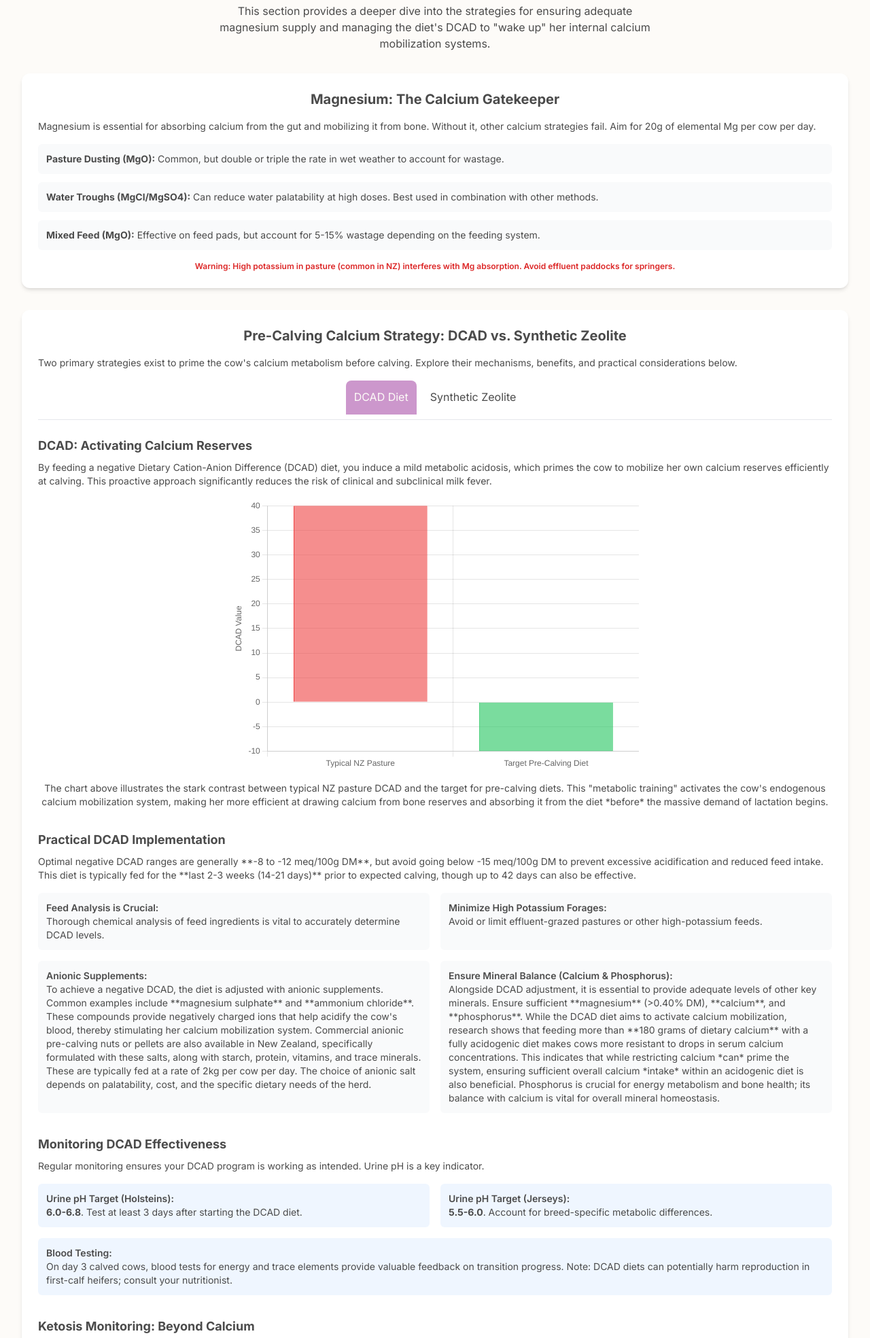
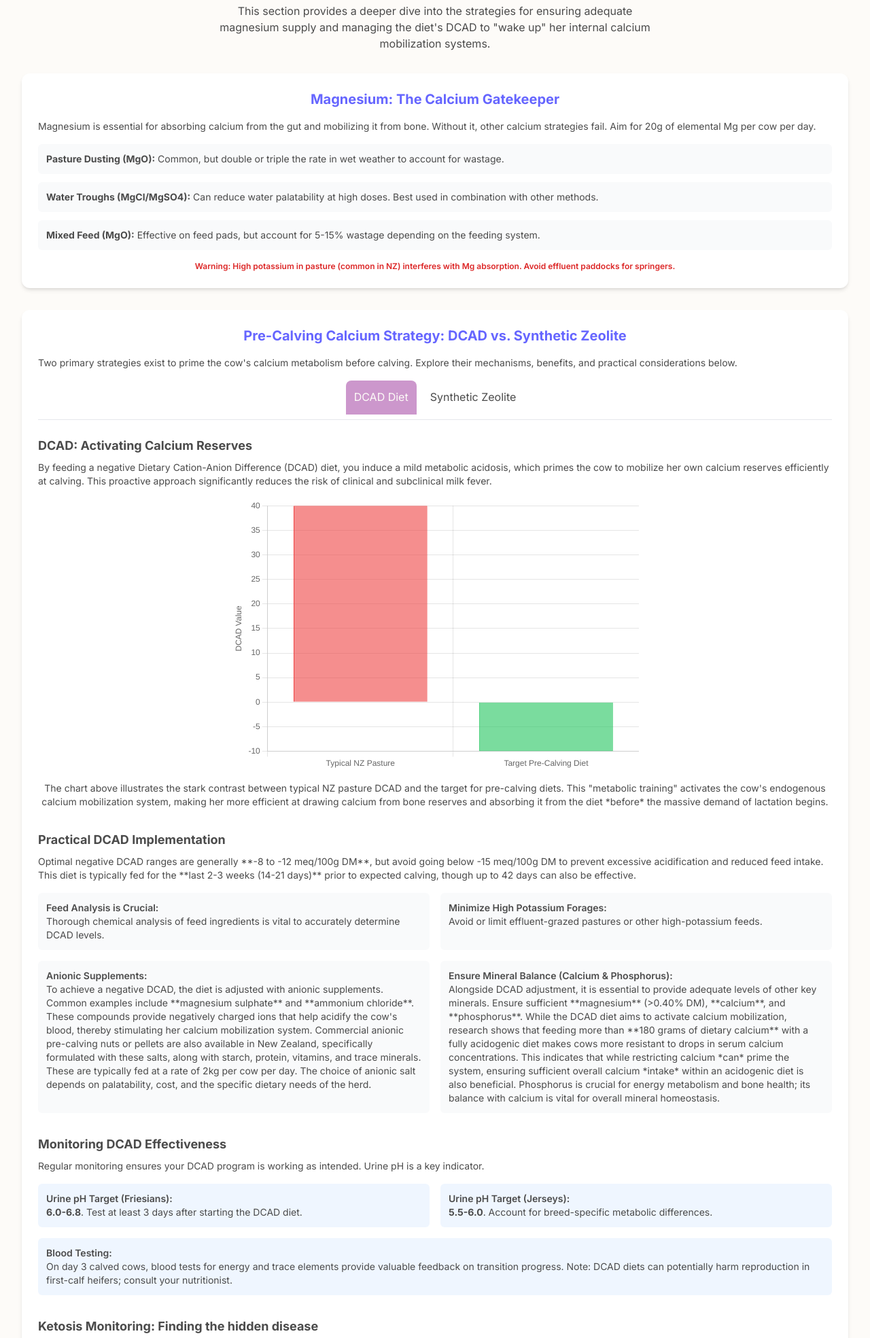
Before and after one commit to crchasedvm/TheVital90, a plain HTML site: page index.html in a window 1280 px wide. Shown: the part 2020-3989 px from the top of the page at 68% size. Drawn offline with nearby package versions, Linux system fonts and the light colour scheme.

Commit message:
Update index.html

```diff
--- a/index.html
+++ b/index.html
@@ -247,7 +247,7 @@
 
                 <div class="flex flex-col gap-8">
                     <div class="bg-white p-6 rounded-xl shadow-md">
-                        <h4 class="font-bold text-xl text-center mb-4">Magnesium: The Calcium Gatekeeper</h4>
+                        <h4 class="font-bold text-xl text-center mb-4 text-[#6666FF]">Magnesium: The Calcium Gatekeeper</h4>
                         <p class="mb-4 text-sm">Magnesium is essential for absorbing calcium from the gut and mobilizing it from bone. Without it, other calcium strategies fail. Aim for 20g of elemental Mg per cow per day.</p>
                         <div class="space-y-3 text-sm">
                             <div class="p-3 bg-gray-50 rounded-md"><strong>Pasture Dusting (MgO):</strong> Common, but double or triple the rate in wet weather to account for wastage.</div>
@@ -258,7 +258,7 @@
                     </div>
 
                     <div class="bg-white p-6 rounded-xl shadow-md">
-                        <h4 class="font-bold text-xl text-center mb-4">Pre-Calving Calcium Strategy: DCAD vs. Synthetic Zeolite</h4>
+                        <h4 class="font-bold text-xl text-center mb-4 text-[#6666FF]">Pre-Calving Calcium Strategy: DCAD vs. Synthetic Zeolite</h4>
                         <p class="mb-4 text-sm">Two primary strategies exist to prime the cow's calcium metabolism before calving. Explore their mechanisms, benefits, and practical considerations below.</p>
 
                         <div class="mb-6 border-b border-gray-200">
@@ -303,7 +303,7 @@
                                 <p class="mb-4 text-sm">Regular monitoring ensures your DCAD program is working as intended. Urine pH is a key indicator.</p>
                                 <div class="grid grid-cols-1 sm:grid-cols-2 gap-4 text-sm">
                                     <div class="p-3 bg-blue-50 rounded-md">
-                                        <p class="font-semibold">Urine pH Target (Holsteins):</p>
+                                        <p class="font-semibold">Urine pH Target (Friesians):</p>
                                         <p><strong>6.0-6.8</strong>. Test at least 3 days after starting the DCAD diet.</p>
                                     </div>
                                     <div class="p-3 bg-blue-50 rounded-md">
@@ -350,7 +350,7 @@
                             </div>
                         </div>
 
-                        <h5 class="font-bold text-lg mt-8 mb-2">Ketosis Monitoring: Beyond Calcium</h5>
+                        <h5 class="font-bold text-lg mt-8 mb-2">Ketosis Monitoring: Finding the hidden disease</h5>
                         <p class="mb-4 text-sm">**Subclinical ketosis** (SCK) is a common metabolic disorder during early lactation, often occurring when the cow's energy intake cannot meet the demands of milk production, leading to excessive fat mobilization and the accumulation of ketone bodies (e.g., BHBA). SCK can significantly impact milk yield, reproductive performance, and increase the risk of other diseases like displaced abomasum and metritis, even without visible clinical signs.</p>
                         <div class="grid grid-cols-1 sm:grid-cols-2 gap-4 text-sm">
                             <div class="p-3 bg-yellow-50 rounded-md">
```
